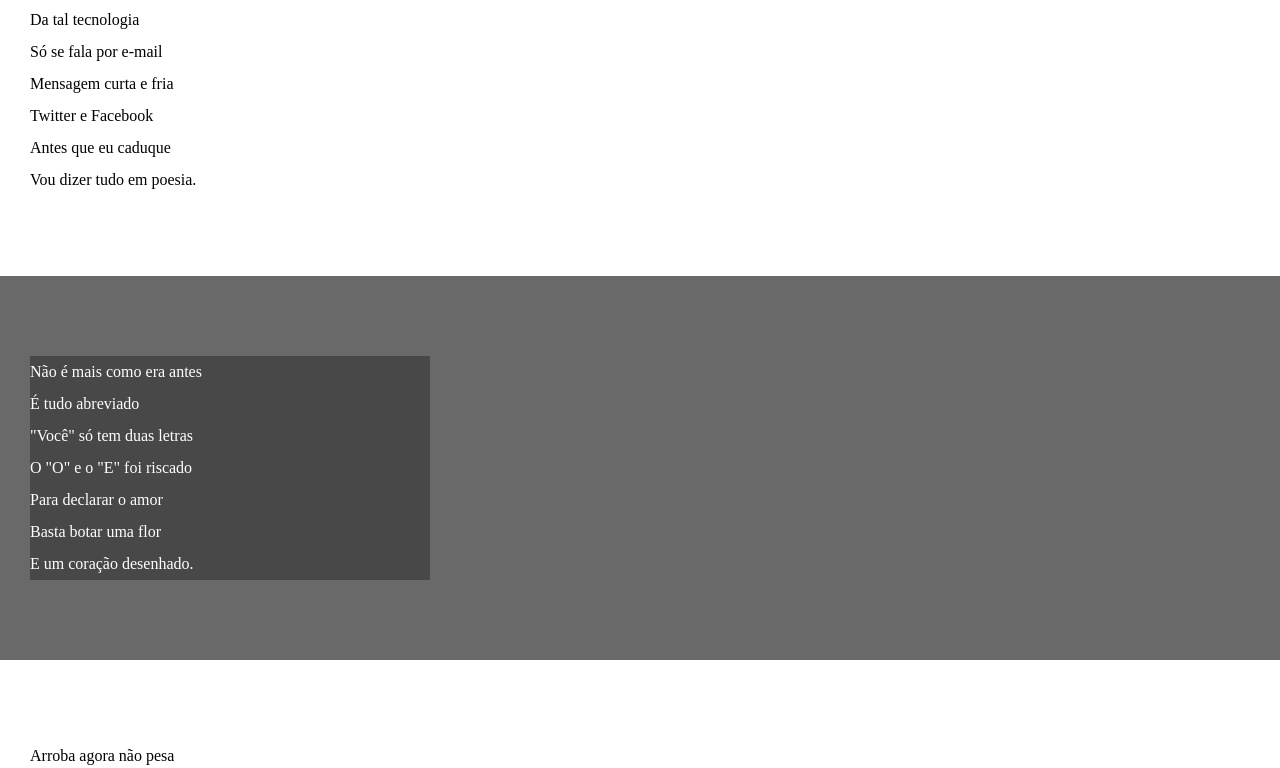
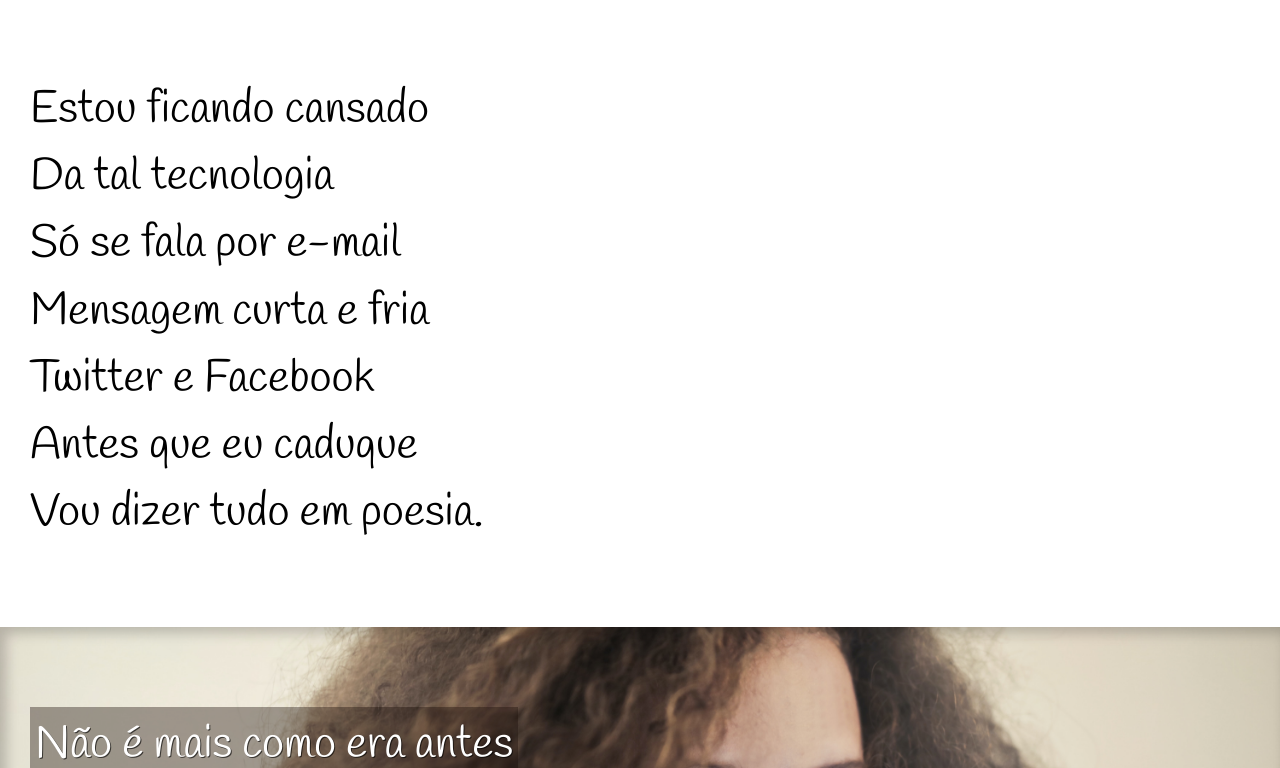
Before and after one commit to KarenLukianyAlmeida/site-cordel, a plain HTML site: page index.html in a window 1280 px wide. Shown: the part 263-1031 px from the top of the page. Drawn offline with Linux system fonts and the light colour scheme.

Commit message:
finalizado site

```diff
--- a/index.html
+++ b/index.html
@@ -27,7 +27,7 @@
         Vou dizer tudo em poesia.
     </section>
 
-    <section class="imagem">
+    <section class="imagem" id="img01">
         <p>
             Não é mais como era antes <br>
             É tudo abreviado <br>
@@ -61,7 +61,7 @@
         </p>
     </section>
 
-    <section class="imagem">
+    <section class="imagem" id="img02">
         <p>
             Tenho saudade das cartas <br>
             Escritas com a própria mão <br>
--- a/style.css
+++ b/style.css
@@ -1,13 +1,23 @@
 @charset "UTF-8";
+
+@import url('https://fonts.googleapis.com/css2?family=Handlee&family=Passion+One&display=swap');
+
+:root {
+    --font1: Verdana, Geneva, Tahoma, sans-serif;
+    --font2: 'Handlee', cursive;
+    --font3: 'Passion One', cursive;
+}
 
 * {
     margin: 0px;
     padding: 0px;
+    font-size: 1em;
 }
 
 html, body {
     min-height: 100vh;
     background-color: darkgrey;
+    font-family: var(--font1);
 }
 
 header {
@@ -19,6 +29,8 @@ header {
 header > h1 {
     padding-top: 50px;
     font-variant: small-caps;
+    font-family: var(--font3);
+    font-size: 10vw;
 }
 
 header > p {
@@ -40,17 +52,38 @@ section {
     padding-bottom: 10vh;
     line-height: 2rem;
     padding-left: 30px;
+    font-family: var(--font2);
+    font-size: 3.5vw;
+    line-height: 1.5em;
+}
+
+section > p {
+    padding-bottom: 2em;
 }
 
 section.imagem {
-    background-color: dimgray;
+    background-color: rgba(51, 51, 51);
     color: white;
+    box-shadow: inset 6px 6px 13px 0px rgba(0, 0, 0, 0.207);
+    background-size: cover;
+    background-attachment: fixed;
 }
 
 section.imagem > p {
-    background-color: rgba(0, 0, 0, 0.312);
-    width: 400px;
+    display: inline-block;
+    padding: 5px;
+    background-color: rgba(27, 13, 8, 0.383);
+    text-shadow: 1px 1px 0px rgba(0, 0, 0, 0.624);
+}
 
+section#img01 {
+    background-image: url(imagens/background001.jpg);
+    background-position: center right;
+}
+
+section#img02 {
+    background-image: url(imagens/background002.jpg);
+    background-position: center center;
 }
 
 section.normal {
```
